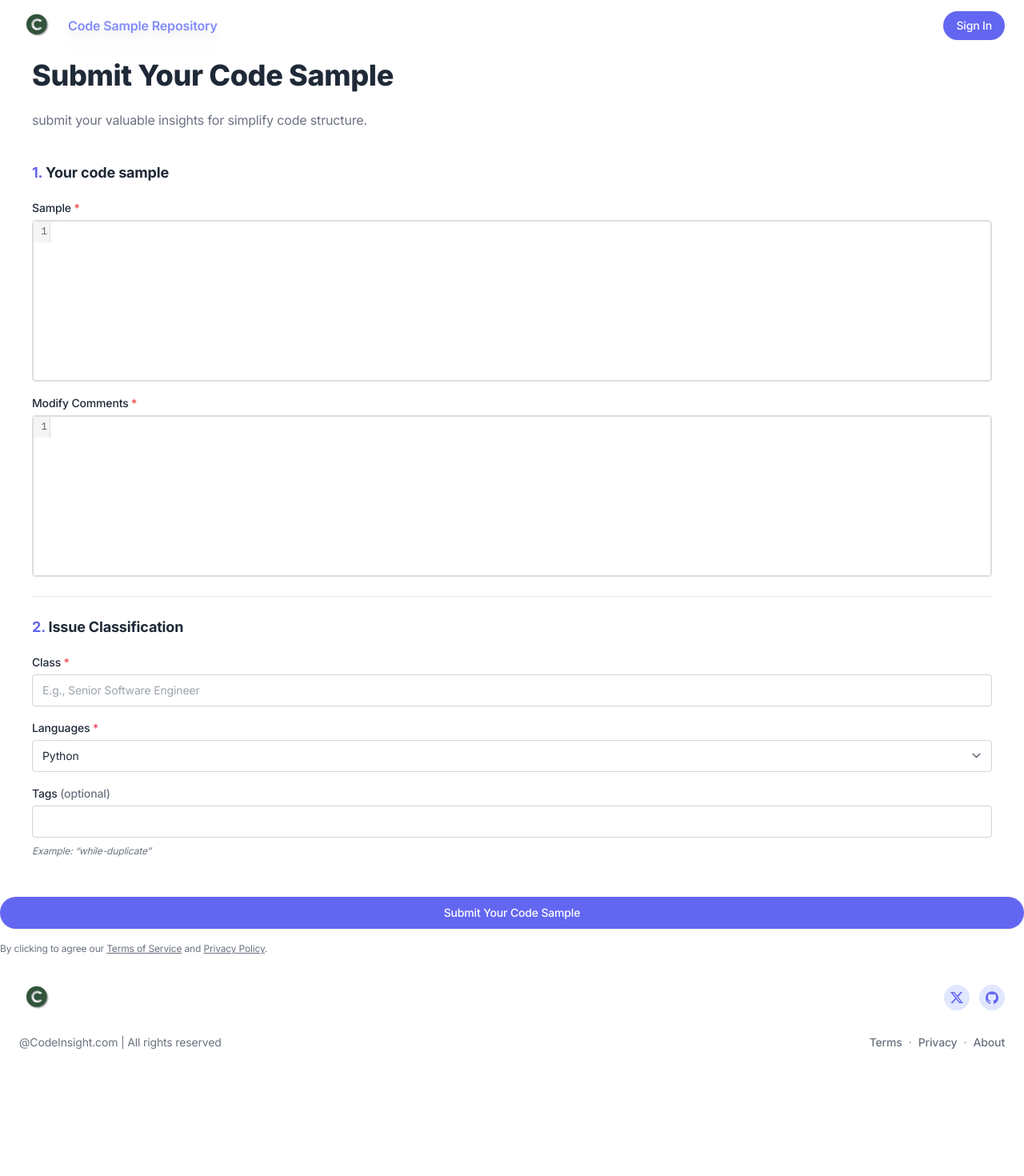
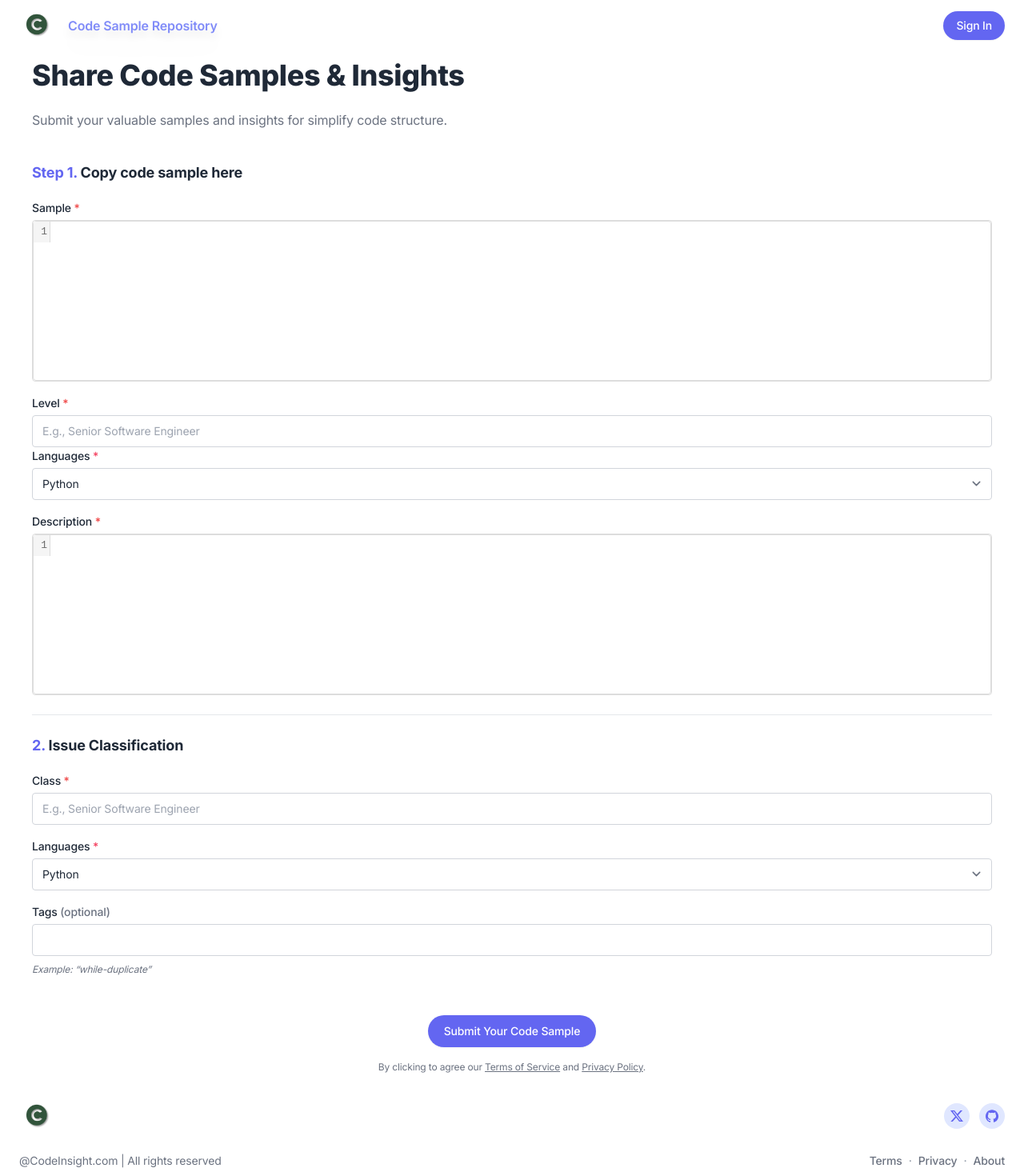
Before and after one commit to VickyGe22/fianlyear-teamProject-discussionForum, a Next.js app in the folder codeinsight/: page /submits in a window 1280 px wide. Shown: the top 1470 px of the page at 80% size. Before the commit the page ends 1346 px from the top, so only its background shows below. Built offline with nearby package versions, Linux system fonts and the light colour scheme.

Commit message:
add a menubox file and change the page interface of submit page

```diff
--- /dev/null
+++ b/codeinsight/app/(root)/submits/menubox.tsx
@@ -0,0 +1,33 @@
+
+const MenuBox = () => {
+    // Component logic
+    return <div>
+        {/*Level*/}
+        <div className="space-y-4">
+        <div>
+        <label className="block text-sm font-medium mb-1" htmlFor="position">
+            Level <span className="text-red-500">*</span>
+        </label>
+        <input id="position" className="form-input w-full" type="text" required placeholder="E.g., Senior Software Engineer" />
+        </div>
+        </div>
+        {/*Languages*/}
+        <div>
+        <label className="block text-sm text-gray-800 font-medium mb-1" htmlFor="role">
+            Languages <span className="text-rose-500">*</span>
+        </label>
+        <select id="role" className="form-select text-sm py-2 w-full" required>
+            <option>Python</option>
+            <option>C</option>
+            <option>C++ / Finance</option>
+        </select>
+        </div>
+
+
+
+
+
+    </div>;
+  };
+
+  export default MenuBox;
--- a/codeinsight/app/(root)/submits/page.tsx
+++ b/codeinsight/app/(root)/submits/page.tsx
@@ -3,6 +3,8 @@ import UploadImage from '@/public/images/upload.jpg'
 
 import Link from 'next/link'
 import CodeBox from './codebox'
+import MenuBox from './menubox'
+
 
 export const metadata = {
   title: 'Submits - Submit Code Sample',
@@ -16,8 +18,8 @@ export default function SubmitSample() {
     <br />
     <br />
       <div className="mb-10 pl-10">
-        <h1 className="text-4xl font-extrabold font-inter mb-5">Submit Your Code Sample</h1>
-        <div className="text-gray-500">submit your valuable insights for simplify code structure.</div>
+        <h1 className="text-4xl font-extrabold font-inter mb-5">Share Code Samples & Insights</h1>
+        <div className="text-gray-500">Submit your valuable samples and insights for simplify code structure.</div>
       </div>
 
 
@@ -28,18 +30,22 @@ export default function SubmitSample() {
           {/* Group #1 */}
           <div className="py-6">
             <div className="text-lg font-bold text-gray-800 mb-5">
-              <span className="text-indigo-500">1.</span> Your code sample
+              <span className="text-indigo-500"> Step 1.</span> Copy code sample here
             </div>
+            {/*code samples*/}
             <div className="space-y-4">
               <div>
                 <label className="block text-sm font-medium mb-1" htmlFor="name">
                   Sample <span className="text-red-500">*</span>
                 </label>
                 <CodeBox />
+
               </div>
+            <MenuBox />
+            {/*comments*/}
               <div>
                 <label className="block text-sm font-medium mb-1" htmlFor="email">
-                  Modify Comments <span className="text-red-500">*</span>
+                  Description <span className="text-red-500">*</span>
                 </label>
                 <CodeBox />
               </div>
@@ -97,12 +103,12 @@ export default function SubmitSample() {
         </div>
       </form>
 
-      <div className="mt-6">
+      <div className="mt-6 flex justify-center">
         <Link href="/code-sample-repository">
-          <button className="btn w-full text-white bg-indigo-500 hover:bg-indigo-600 shadow-sm">Submit Your Code Sample</button>
+          <button className="btn text-white bg-indigo-500 hover:bg-indigo-600 shadow-sm">Submit Your Code Sample</button>
         </Link>
       </div>
-      <div className="mt-4">
+      <div className="mt-4  flex justify-center">
         <div className="text-xs text-gray-500">
           By clicking to agree our{' '}
           <a className="underline" href="#0">
```
